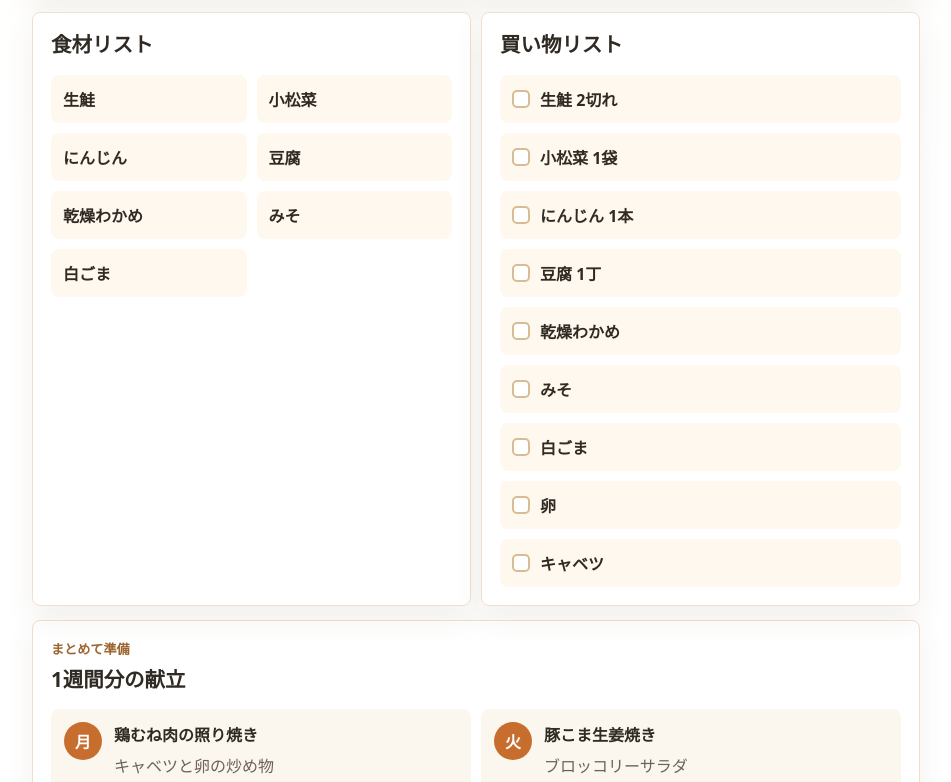
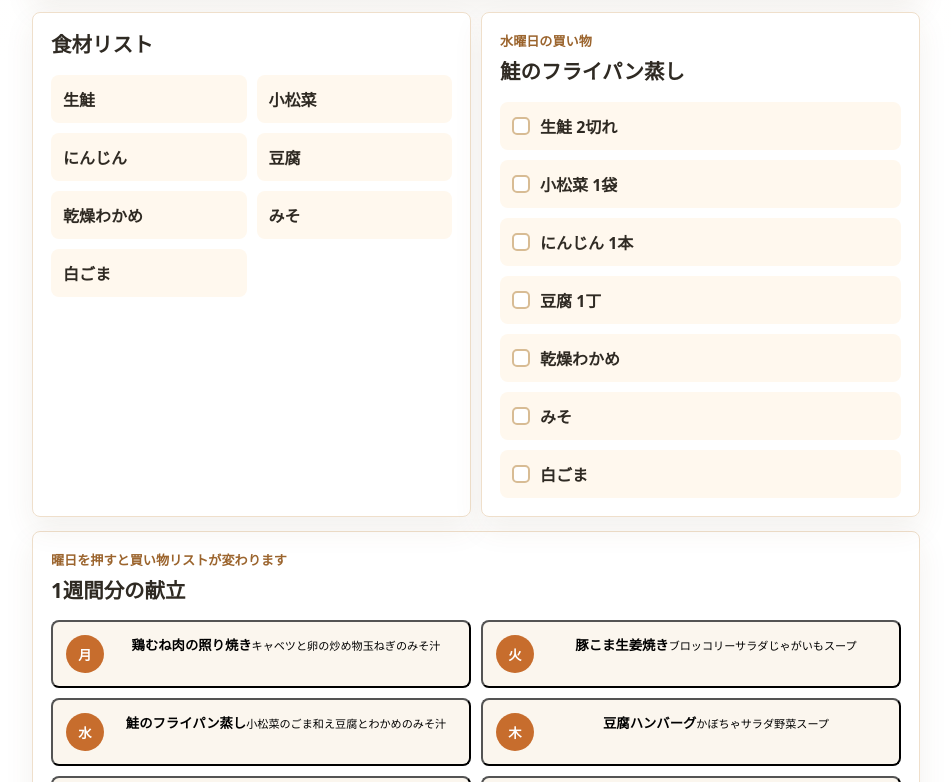
Before and after one commit to hagane990601-ux/20260618, a Next.js app: page / in a window 1280 px wide. Shown: the part 658-1440 px from the top of the page, without its empty margins (164-1115 px from the left). Built offline with nearby package versions, Linux system fonts and the light colour scheme.

Commit message:
Add selectable weekly shopping lists

```diff
--- a/app/page.tsx
+++ b/app/page.tsx
@@ -1,3 +1,7 @@
+"use client";
+
+import { useState } from "react";
+
 const todayMenu = {
   date: "今日のおすすめ",
   title: "鮭と野菜のやさしい和定食",
@@ -19,60 +23,58 @@ const weeklyMenus = [
     main: "鶏むね肉の照り焼き",
     side: "キャベツと卵の炒め物",
     soup: "玉ねぎのみそ汁",
+    shoppingList: ["鶏むね肉", "キャベツ", "卵", "玉ねぎ", "みそ", "しょうゆ", "みりん"],
   },
   {
     day: "火",
     main: "豚こま生姜焼き",
     side: "ブロッコリーサラダ",
     soup: "じゃがいもスープ",
+    shoppingList: ["豚こま肉", "しょうが", "玉ねぎ", "ブロッコリー", "じゃがいも", "レタス"],
   },
   {
     day: "水",
     main: "鮭のフライパン蒸し",
     side: "小松菜のごま和え",
     soup: "豆腐とわかめのみそ汁",
+    shoppingList: ["生鮭 2切れ", "小松菜 1袋", "にんじん 1本", "豆腐 1丁", "乾燥わかめ", "みそ", "白ごま"],
   },
   {
     day: "木",
     main: "豆腐ハンバーグ",
     side: "かぼちゃサラダ",
     soup: "野菜スープ",
+    shoppingList: ["木綿豆腐", "鶏ひき肉", "大根", "かぼちゃ", "キャベツ", "にんじん", "コンソメ"],
   },
   {
     day: "金",
     main: "たらのきのこあんかけ",
     side: "ほうれん草のおひたし",
     soup: "大根のすまし汁",
+    shoppingList: ["たら", "しめじ", "えのき", "ほうれん草", "大根", "長ねぎ", "だし"],
   },
   {
     day: "土",
     main: "鶏そぼろ丼",
     side: "トマトときゅうり",
     soup: "なめこのみそ汁",
+    shoppingList: ["鶏ひき肉", "卵", "ごはん", "トマト", "きゅうり", "なめこ", "みそ"],
   },
   {
     day: "日",
     main: "野菜たっぷりカレー",
     side: "コールスロー",
     soup: "コンソメスープ",
+    shoppingList: ["カレールー", "豚肉", "じゃがいも", "にんじん", "玉ねぎ", "キャベツ", "コーン"],
   },
-];
-
-const shoppingList = [
-  "生鮭 2切れ",
-  "小松菜 1袋",
-  "にんじん 1本",
-  "豆腐 1丁",
-  "乾燥わかめ",
-  "みそ",
-  "白ごま",
-  "卵",
-  "キャベツ",
 ];
 
 const benefits = ["時短", "節約", "健康", "野菜多め"];
 
 export default function Home() {
+  const [selectedDay, setSelectedDay] = useState("水");
+  const selectedMenu = weeklyMenus.find((menu) => menu.day === selectedDay) ?? weeklyMenus[2];
+
   return (
     <main className="page-shell">
       <section className="hero">
@@ -138,10 +140,11 @@ export default function Home() {
           </ul>
         </article>
 
-        <article className="panel" aria-labelledby="shopping">
-          <h2 id="shopping">買い物リスト</h2>
+        <article className="panel selected-shopping" aria-labelledby="shopping">
+          <p className="eyebrow">{selectedMenu.day}曜日の買い物</p>
+          <h2 id="shopping">{selectedMenu.main}</h2>
           <ul className="check-list">
-            {shoppingList.map((item) => (
+            {selectedMenu.shoppingList.map((item) => (
               <li key={item}>
                 <span aria-hidden="true" />
                 {item}
@@ -153,19 +156,25 @@ export default function Home() {
 
       <section className="weekly-section" aria-labelledby="weekly">
         <div className="section-title">
-          <p className="eyebrow">まとめて準備</p>
+          <p className="eyebrow">曜日を押すと買い物リストが変わります</p>
           <h2 id="weekly">1週間分の献立</h2>
         </div>
         <div className="weekly-list">
           {weeklyMenus.map((menu) => (
-            <article key={menu.day} className="weekly-card">
-              <div className="day">{menu.day}</div>
-              <div>
-                <h3>{menu.main}</h3>
-                <p>{menu.side}</p>
-                <p>{menu.soup}</p>
-              </div>
-            </article>
+            <button
+              key={menu.day}
+              className={`weekly-card ${menu.day === selectedDay ? "is-selected" : ""}`}
+              type="button"
+              onClick={() => setSelectedDay(menu.day)}
+              aria-pressed={menu.day === selectedDay}
+            >
+              <span className="day">{menu.day}</span>
+              <span>
+                <strong>{menu.main}</strong>
+                <small>{menu.side}</small>
+                <small>{menu.soup}</small>
+              </span>
+            </button>
           ))}
         </div>
       </section>
```
